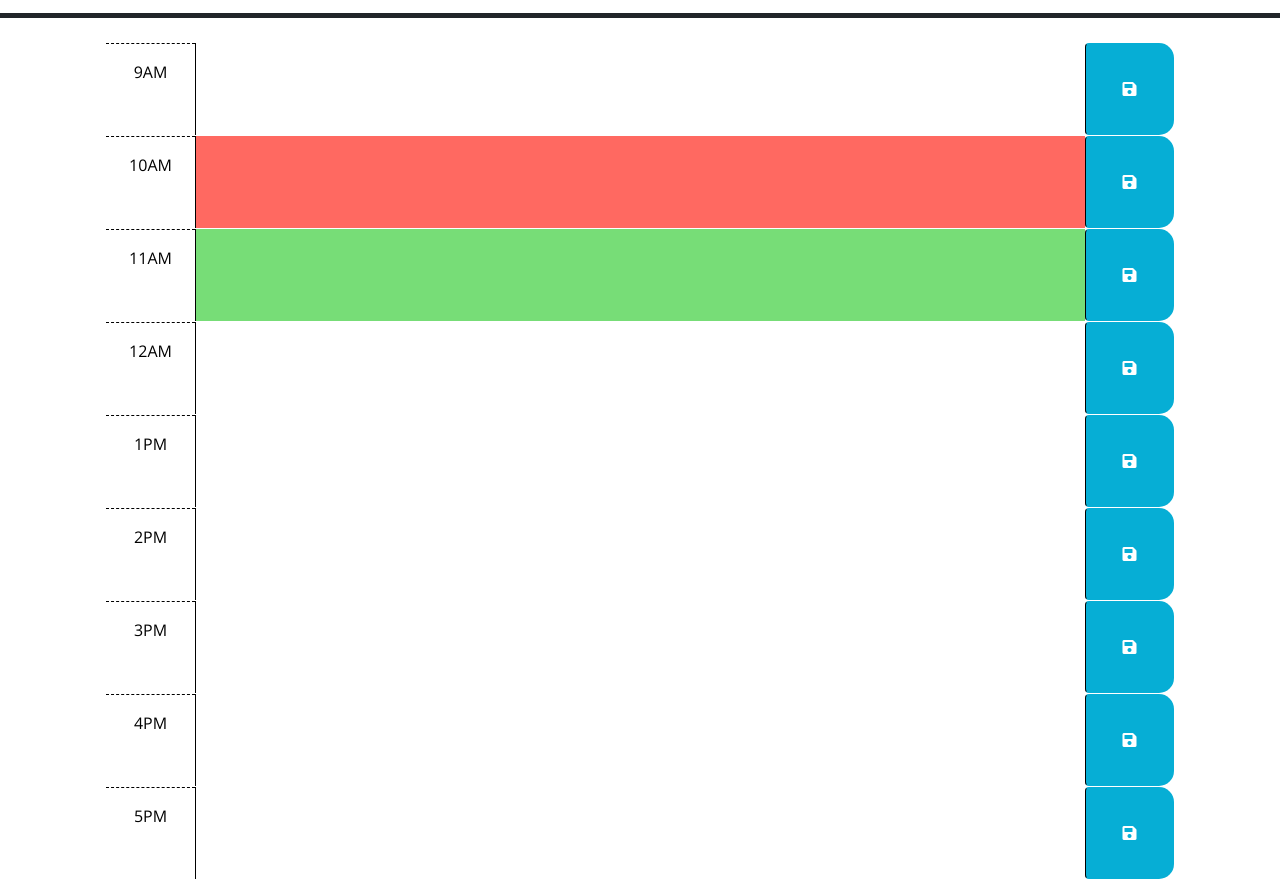
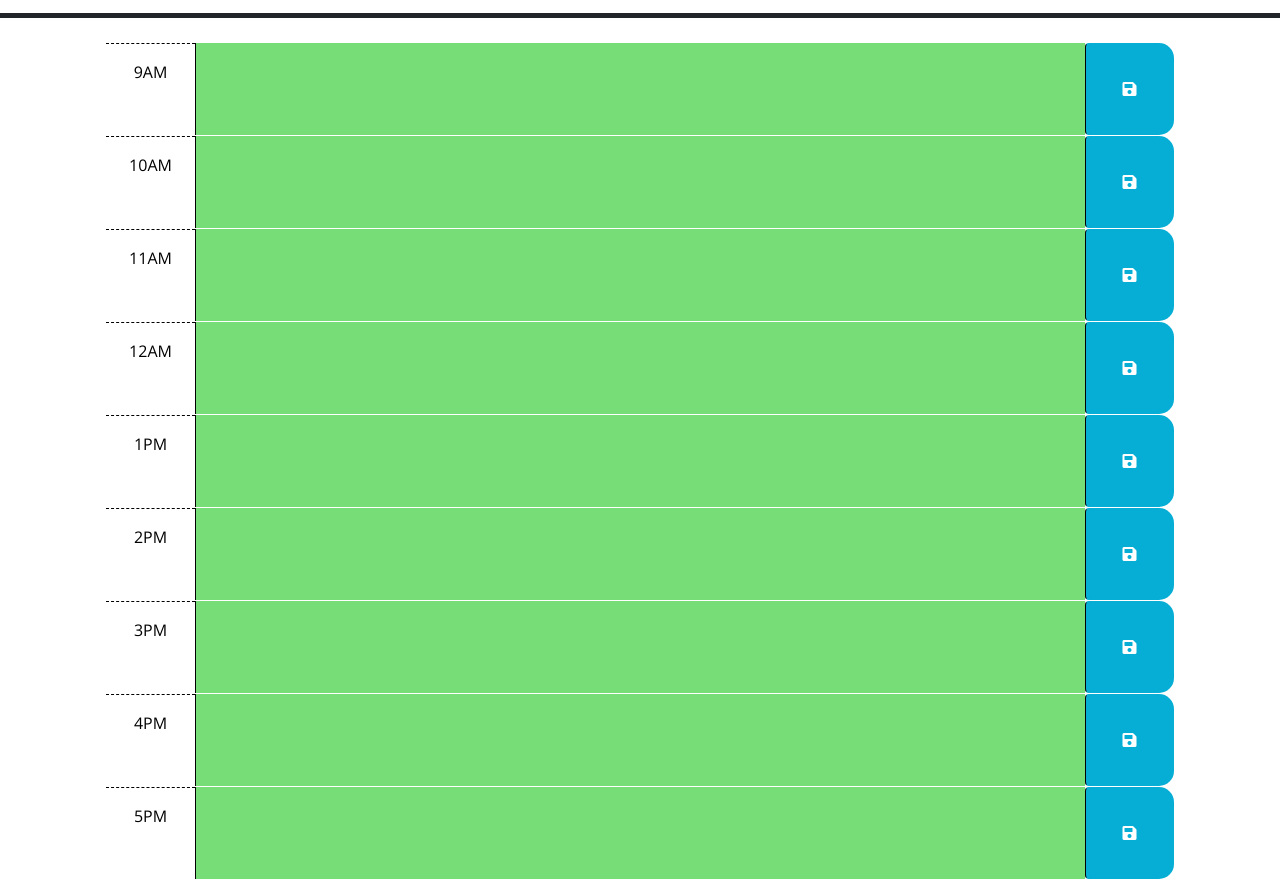
Before and after one commit to LearnedDr/dailyScheduler, a plain HTML site: page index.html in a window 1280 px wide. Shown: the part 260-1139 px from the top of the page. Drawn offline with nearby package versions, Linux system fonts and the light colour scheme.

Commit message:
finished local storage persistence in javascript

```diff
--- a/assets/script.js
+++ b/assets/script.js
@@ -25,12 +25,6 @@ $(function () {
 });
 
 
-// GIVEN I am using a daily planner to create a schedule
-// WHEN I open the planner
-// THEN the current day is displayed at the top of the calendar
-
-
-
 function liveClock() {
 
   var today = dayjs();
@@ -42,17 +36,6 @@ setInterval(liveClock, 1000)
 var currentHour = dayjs().hour();
 
 
-
-
-
-
-// WHEN I scroll down
-// THEN I am presented with timeblocks for standard business hours
-
-
-// WHEN I view the timeblocks for that day
-// THEN each timeblock is color coded to indicate whether it is in the past, present, or future
-
 var textAreaAll = document.querySelectorAll(".description");
 
 var textAreaEl = $(".description");
@@ -63,19 +46,17 @@ var textAreaEl = $(".description");
 function changeColor() {
   for (var i = 0; i < textAreaAll.length; i++) {
 
-  // change first if to > currentHour
-  // change second if to == currentHour
-  // change third if to < currentHour
   if (Number(textAreaAll[i].id) < currentHour) {
     textAreaAll[i].classList.remove("past", "present", "future");
     textAreaAll[i].classList.add("past")
+    // console.log("it is" + i + "oclock")
   }
-  else if (textAreaAll[i].id == 10) {
+  else if (Number(textAreaAll[i].id) === currentHour) {
     textAreaAll[i].classList.remove("past", "present", "future");
     textAreaAll[i].classList.add("present");
     console.log("it is" + i + "oclock")
   }
-  else if (textAreaAll[i].id == 11) {
+  else if (Number(textAreaAll[i].id) > currentHour) {
     textAreaAll[i].classList.remove("past", "present", "future");
     textAreaAll[i].classList.add("future")
   };
@@ -86,11 +67,9 @@ changeColor();
 setInterval(changeColor, 60000);
 
 // ********NEW STUFF*************
-// 1.  classList.remove to not only add
+
 // 2.  figured out jquery to find id
-// 3.  wrapped it in a function to call it again every minute to change colors dynamically
-// 4.  Number(textAreaAll[i]).id to turn string into number (notice ===)
-// 5.  added running clock
+
 
 // var textAreaEl = $(".description");
 
@@ -100,9 +79,6 @@ setInterval(changeColor, 60000);
 // $(function changeColor() {
 //   for (var i = 0; i < textAreaEl.length; i++) {
 
-//   // change first if to > currentHour
-//   // change second if to == currentHour
-//   // change third if to < currentHour
 //   if (Number(textAreaEl[i].attr('id')) < currentHour) {
 //     textAreaEl[i].removeClass("past", "present", "future");
 //     textAreaEl[i].addClass("past")
@@ -122,22 +98,10 @@ setInterval(changeColor, 60000);
 // changeColor();
 // setInterval(changeColor, 60000);
 // });
-// WHEN I click into a timeblock
-// THEN I can enter an event
-
-
-// WHEN I click the save button for that timeblock
-// THEN the text for that event is saved in local storage
-
-
-// WHEN I refresh the page
-// THEN the saved events persist
-
-
-
 
 
 // !!!!!!!!!!!!!!!!!!!!!!!!!!!!!!!!!!!!!!!!!!!!!!!!!!!
+// ******attempt 1 at local storage************
 
 // var entireSchedule = [hourNine, "hello", "goodbye"];
 // var buttonNineEl = $("#btn-9");
@@ -189,25 +153,73 @@ setInterval(changeColor, 60000);
 
 // **********attempt 3.0**************
 
+// var buttonsAll = $(".saveBtn")
+
+// // var buttonsAll = document.querySelectorAll('.saveBtn');
+// var workHours = 8
+// // set a global empty object that we fill in dynamically
+// var savedSchedule = {};
+//     buttonsAll.on("click", function(event) {
+//     // buttonsAll.addEventListener('click', function (event) {
+//         event.preventDefault();
+//         var buttonId = this.id;
+//         var textEntry = this.previousElementSibling.value;
+//         // buttonId : textEntry
+//         savedSchedule["hour"+buttonId] = textEntry;
+//         savedSchedule["HAHAHAHAHAH"] = "nothing";
+//         console.log("Hello")
+//         localStorage.setItem("localSchedule", JSON.stringify(savedSchedule))
+
+//     });
+
+// var newItem = getItem(JSON.parse("localSchedule"));
+
+
+// 1. grab the buttons in a variable
+// 2. for loop the buttons to make 9 separate local storage objects
+
+// ************attempt 4***********************
+
 var buttonsAll = $(".saveBtn")
-// var buttonsAll = document.querySelectorAll('.saveBtn');
-var workHours = 8
-// set a global empty object that we fill in dynamically
-var savedSchedule = {};
-    buttonsAll.on("click", function(event) {
-    // buttonsAll.addEventListener('click', function (event) {
-        event.preventDefault();
-        var buttonId = this.id;
-        var textEntry = this.previousElementSibling.value;
-        // buttonId : textEntry
-        savedSchedule["hour"+buttonId] = textEntry;
-        savedSchedule["HAHAHAHAHAH"] = "nothing";
-        console.log("Hello")
-        localStorage.setItem("localSchedule", JSON.stringify(savedSchedule))
 
-    });
+for (var i = 0; i < textAreaAll.length; i++) {
 
-var newItem = getItem(JSON.parse("localStorage"))
+  buttonsAll.on("click", function(event) {
+      event.preventDefault();
+      var buttonId = this.id;
+      var textEntry = this.previousElementSibling.value;
+      savedHour = textEntry;
+      localStorage.setItem(buttonId, JSON.stringify(savedHour));
+  });
+};
+var retrieveNine = JSON.parse(window.localStorage.getItem("9am"));
+textAreaAll[0].textContent = retrieveNine
+
+var retrieveTen = JSON.parse(window.localStorage.getItem("10am"));
+textAreaAll[1].textContent = retrieveTen
+
+var retrieveEleven = JSON.parse(window.localStorage.getItem("11am"));
+textAreaAll[2].textContent = retrieveEleven
+
+var retrieveTwelve = JSON.parse(window.localStorage.getItem("12pm"));
+textAreaAll[3].textContent = retrieveTwelve
+
+var retrieveOne = JSON.parse(window.localStorage.getItem("1pm"));
+textAreaAll[4].textContent = retrieveOne
+
+var retrieveTwo = JSON.parse(window.localStorage.getItem("2pm"));
+textAreaAll[5].textContent = retrieveTwo
+
+var retrieveThree = JSON.parse(window.localStorage.getItem("3pm"));
+textAreaAll[6].textContent = retrieveThree
+
+var retrieveFour = JSON.parse(window.localStorage.getItem("4pm"));
+textAreaAll[7].textContent = retrieveFour
+
+var retrieveFive = JSON.parse(window.localStorage.getItem("5pm"));
+textAreaAll[8].textContent = retrieveFive
+
+
 
 //****************** * make a for loop that loops through newItem and textAreaAll******************
 
--- a/index.html
+++ b/index.html
@@ -71,7 +71,7 @@
       <div id="hour-12" class="row time-block">
         <div class="col-2 col-md-1 hour text-center py-3">12AM</div>
         <textarea class="col-8 col-md-10 description" id="12" rows="3"> </textarea>
-        <button class="btn saveBtn col-2 col-md-1" id="12am" aria-label="save">
+        <button class="btn saveBtn col-2 col-md-1" id="12pm" aria-label="save">
           <i class="fas fa-save" aria-hidden="true"></i>
         </button>
       </div>
```
